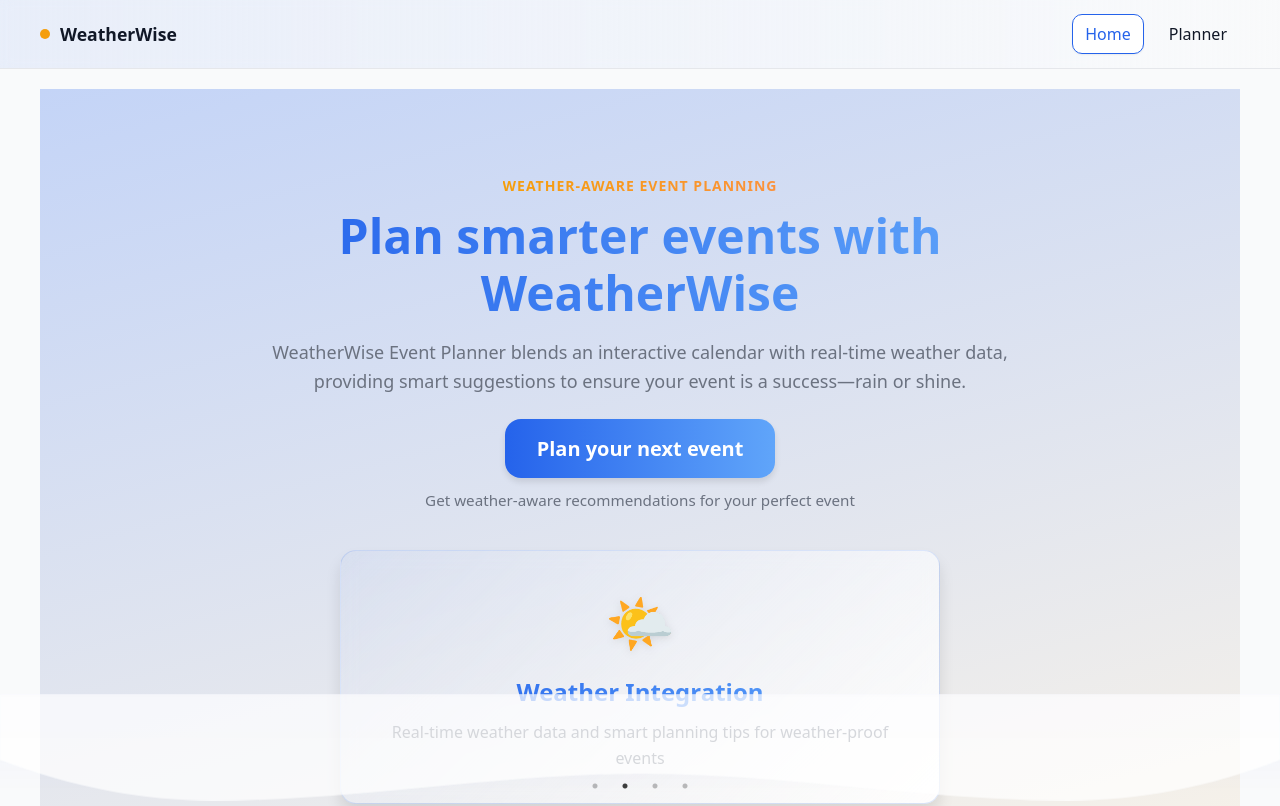
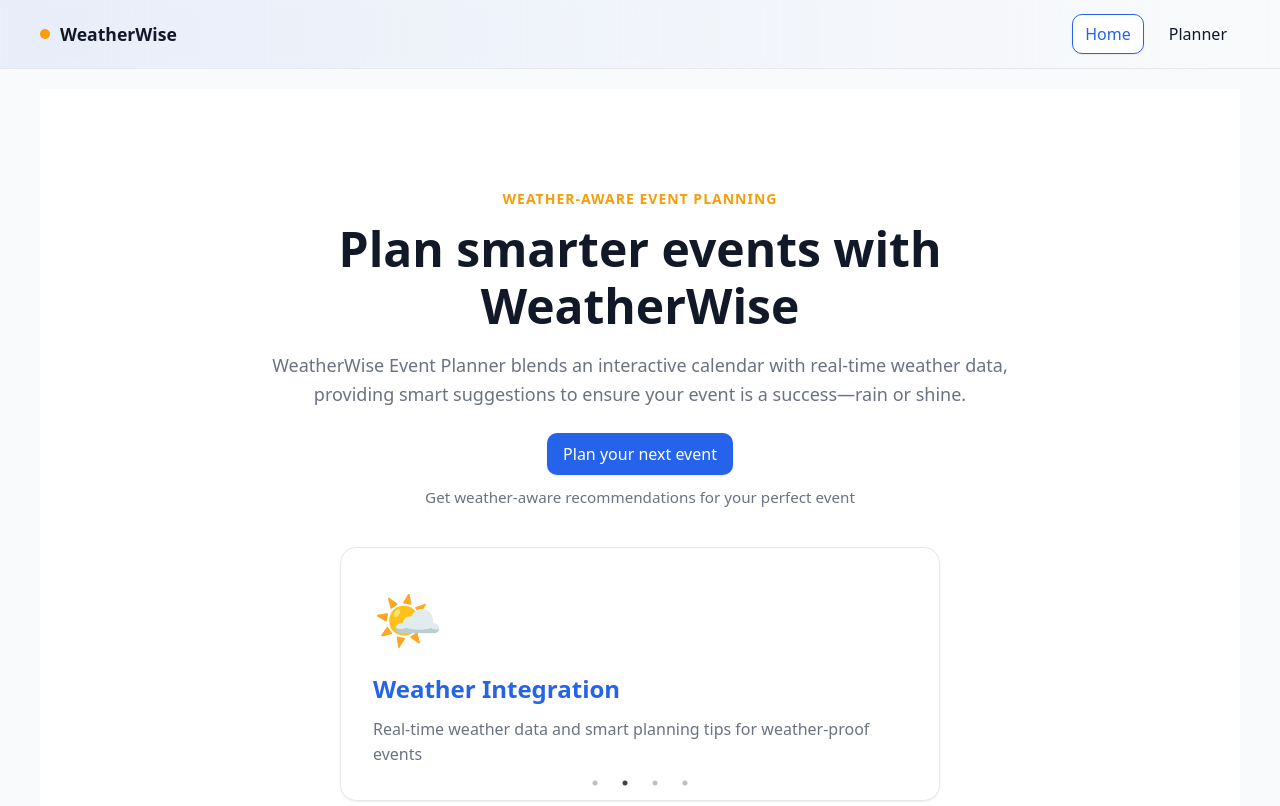
Before and after one commit to kavia-common/weather-integrated-event-planner-53463-53479, a React (Create React App) app in the folder frontend_app/: page / in a window 1280 px wide. Shown: the top 806 px of the page. Built offline with nearby package versions, Linux system fonts and the light colour scheme; no server answers; the HTML template or start-up script is replaced by a standard one.

Commit message:
CheckPoint - cgb653dfd0

```diff
--- a/frontend_app/src/pages/LandingPage.js
+++ b/frontend_app/src/pages/LandingPage.js
@@ -22,17 +22,17 @@ export function LandingPage() {
 
   return (
     <div>
-      <section style={styles.hero}>
-        <div className="container" style={styles.heroInner}>
+      <section style={styles.section}>
+        <div className="container" style={styles.content}>
           <div style={styles.heroContent}>
-            <div style={styles.kicker}>Weather-aware event planning</div>
+            <h2 style={styles.kicker}>Weather-aware event planning</h2>
             <h1 style={styles.title}>Plan smarter events with WeatherWise</h1>
             <p style={styles.subtitle}>
               WeatherWise Event Planner blends an interactive calendar with real-time weather data,
               providing smart suggestions to ensure your event is a success—rain or shine.
             </p>
             <div style={styles.ctaWrapper}>
-              <Link to="/planner" className="btn" style={styles.mainCTA}>
+              <Link to="/planner" className="btn">
                 Plan your next event
               </Link>
               <div style={styles.ctaHighlight}>
@@ -41,7 +41,7 @@ export function LandingPage() {
             </div>
           </div>
 
-          <div className="card" style={styles.heroCard}>
+          <div className="card" style={styles.card}>
             <Slider ref={sliderRef} {...sliderSettings}>
               <div style={styles.slide}>
                 <div style={styles.slideIcon}>📅</div>
@@ -76,64 +76,45 @@ export function LandingPage() {
         </div>
       </section>
 
-      <div style={styles.wave}>
-        <svg viewBox="0 0 1440 120" xmlns="http://www.w3.org/2000/svg">
-          <path
-            d="M0 120h1440V45.8C1360.5 15.3 1280.7 0 1200.5 0c-160.4 0-320.8 30.3-481.2 30.3C559 30.3 398.7 0 238.3 0 158.2 0 78.6 15.3 0 45.8V120z"
-            fill="currentColor"
-          />
-        </svg>
-      </div>
     </div>
   );
 }
 
 const styles = {
-  hero: {
-    background: 'linear-gradient(165deg, rgba(37,99,235,0.25), rgba(245,158,11,0.08))',
-    position: 'relative',
-    paddingBottom: 40,
+  section: {
+    background: '#fff',
     minHeight: '100vh',
     display: 'flex',
     flexDirection: 'column',
-    justifyContent: 'center'
+    justifyContent: 'center',
+    padding: '40px 0'
   },
-  heroInner: {
+  content: {
     display: 'flex',
     flexDirection: 'column',
     alignItems: 'center',
-    justifyContent: 'center',
-    textAlign: 'center',
     gap: 40,
-    padding: '60px 0 20px',
-    '@media (max-width: 768px)': {
-      gap: 32,
-      padding: '40px 0 20px'
-    }
+    maxWidth: 1200,
+    margin: '0 auto',
+    padding: '0 20px'
   },
   heroContent: {
     maxWidth: 800,
-    width: '100%'
+    width: '100%',
+    textAlign: 'center'
   },
   kicker: {
     color: 'var(--secondary)',
-    fontWeight: 700,
     fontSize: 14,
     letterSpacing: 1,
     textTransform: 'uppercase',
-    marginBottom: 12,
-    display: 'inline-block',
-    background: 'linear-gradient(90deg, var(--secondary), #FB923C)',
-    WebkitBackgroundClip: 'text',
-    WebkitTextFillColor: 'transparent'
+    marginBottom: 12
   },
   title: {
     margin: '0 0 16px',
     fontSize: 'clamp(32px, 5vw, 48px)',
     lineHeight: 1.2,
-    background: 'linear-gradient(90deg, var(--primary), #60A5FA)',
-    WebkitBackgroundClip: 'text',
-    WebkitTextFillColor: 'transparent'
+    color: 'var(--text)'
   },
   subtitle: {
     marginTop: 0,
@@ -148,31 +129,16 @@ const styles = {
     gap: 12,
     alignItems: 'center'
   },
-  mainCTA: {
-    fontSize: '1.25rem',
-    padding: '16px 32px',
-    background: 'linear-gradient(90deg, var(--primary), #60a5fa)',
-    transition: 'all 200ms ease',
-    boxShadow: 'var(--shadow-md)',
-    textTransform: 'none',
-    fontWeight: 600,
-    borderRadius: 'var(--radius-lg)'
-  },
   ctaHighlight: {
     color: 'var(--subtle)',
     fontSize: '0.95rem'
   },
-  heroCard: {
+  card: {
     padding: 32,
-    background: 'linear-gradient(135deg, rgba(37,99,235,0.03), rgba(255,255,255,0.9))',
-    borderRadius: 'var(--radius-lg)',
-    boxShadow: 'var(--shadow-lg)',
-    overflow: 'hidden',
-    border: '1px solid rgba(37,99,235,0.15)',
-    backdropFilter: 'blur(8px)',
     width: '100%',
     maxWidth: 600,
-    margin: '0 auto'
+    margin: '0 auto',
+    background: 'var(--surface)'
   },
   slide: {
     textAlign: 'center',
@@ -181,33 +147,18 @@ const styles = {
   slideIcon: {
     fontSize: 56,
     marginBottom: 16,
-    display: 'inline-block',
-    filter: 'drop-shadow(0 2px 4px rgba(0,0,0,0.1))'
+    display: 'inline-block'
   },
   slideTitle: {
     margin: '0 0 12px',
     fontSize: 24,
     fontWeight: 600,
-    background: 'linear-gradient(90deg, var(--primary), #60A5FA)',
-    WebkitBackgroundClip: 'text',
-    WebkitTextFillColor: 'transparent'
+    color: 'var(--primary)'
   },
   slideDesc: {
     margin: 0,
     fontSize: 16,
     color: 'var(--subtle)',
     lineHeight: 1.6
-  },
-  wave: {
-    color: 'rgba(255,255,255,0.8)',
-    position: 'absolute',
-    bottom: -1,
-    left: 0,
-    width: '100%',
-    overflow: 'hidden',
-    lineHeight: 0,
-    transform: 'rotate(180deg)',
-    opacity: 0.9,
-    background: 'linear-gradient(to bottom, transparent, rgba(37,99,235,0.05))'
   }
 };
```
Also changed, not shown: 2 other files (tests, documents, lock files or other folders).
